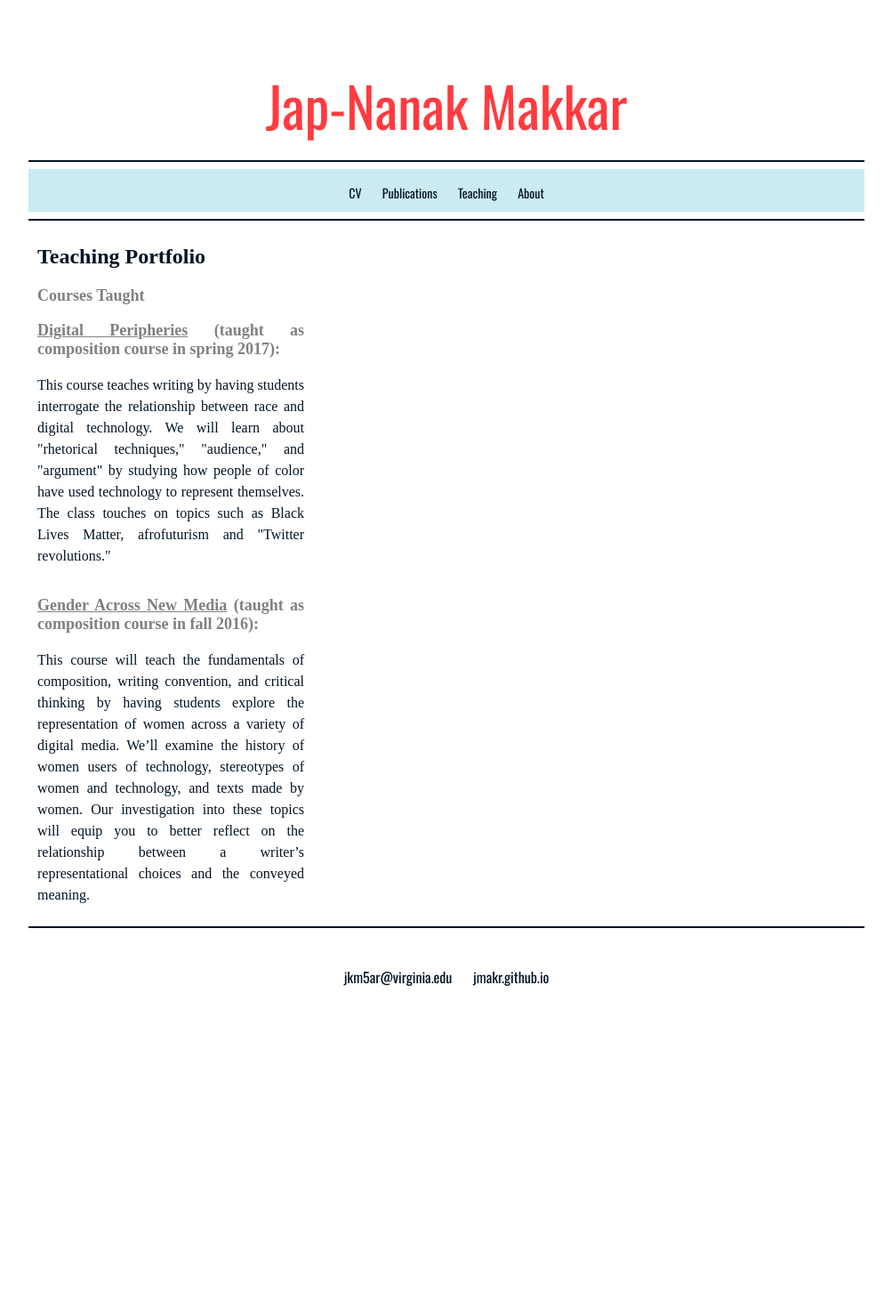
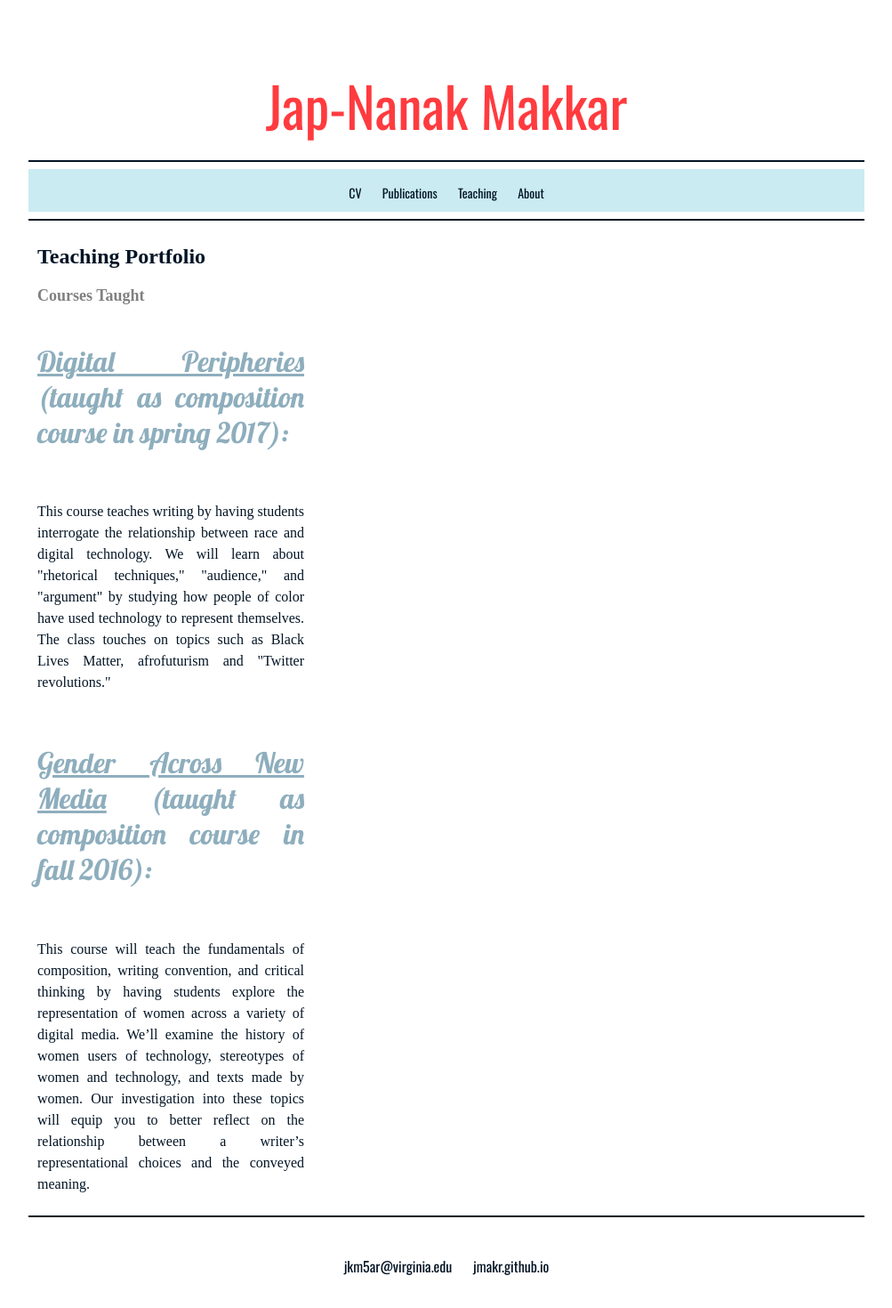
Before and after one commit to jmakr/jmakr.github.io, a Jekyll site: the page built from teaching/index.html, in a window 1280 px wide. Shown: the whole page at 89% size, without its empty margins (138-1141 px from the left). Built offline with Jekyll 4.4.1, drawn with Linux system fonts in a browser that asks for light colours; some web fonts are replaced; before the commit the page ends 1145 px from its top, so only the background shows below that.

Commit message:
Update index.html

```diff
--- a/teaching/index.html
+++ b/teaching/index.html
@@ -9,7 +9,7 @@ title: Teaching Portfolio
 
     <h3>Courses Taught</h3>
 
-        <h3 align="justify"> <u>Digital Peripheries</u> (taught as composition course in spring 2017):</h3>
+        <h4 align="justify"> <u>Digital Peripheries</u> (taught as composition course in spring 2017):</h4>
          <p2 align="justify"> This course teaches writing by having students interrogate the relationship between race and digital technology. We will learn about "rhetorical techniques," "audience," and "argument" by studying how people of color have used technology to represent themselves. The class touches on topics such as Black Lives Matter, afrofuturism and "Twitter revolutions."</p2>
      </div>
 
@@ -17,7 +17,7 @@ title: Teaching Portfolio
         <div style="clear:left;">
         </div>
         <div id="blurb2" class="article grid_4">
-        <h3 align="justify"> <u>Gender Across New Media</u> (taught as composition course in fall 2016):</h3>
+        <h4 align="justify"> <u>Gender Across New Media</u> (taught as composition course in fall 2016):</h4>
         <p2 align="justify"> This course will teach the fundamentals of composition, writing convention, and critical thinking by having students explore the representation of women across a variety of digital media. We’ll examine the history of women users of technology, stereotypes of women and technology, and texts made by women. Our investigation into these topics will equip you to better reflect on the relationship between a writer’s representational choices and the conveyed meaning.</p2>
 
 
```
